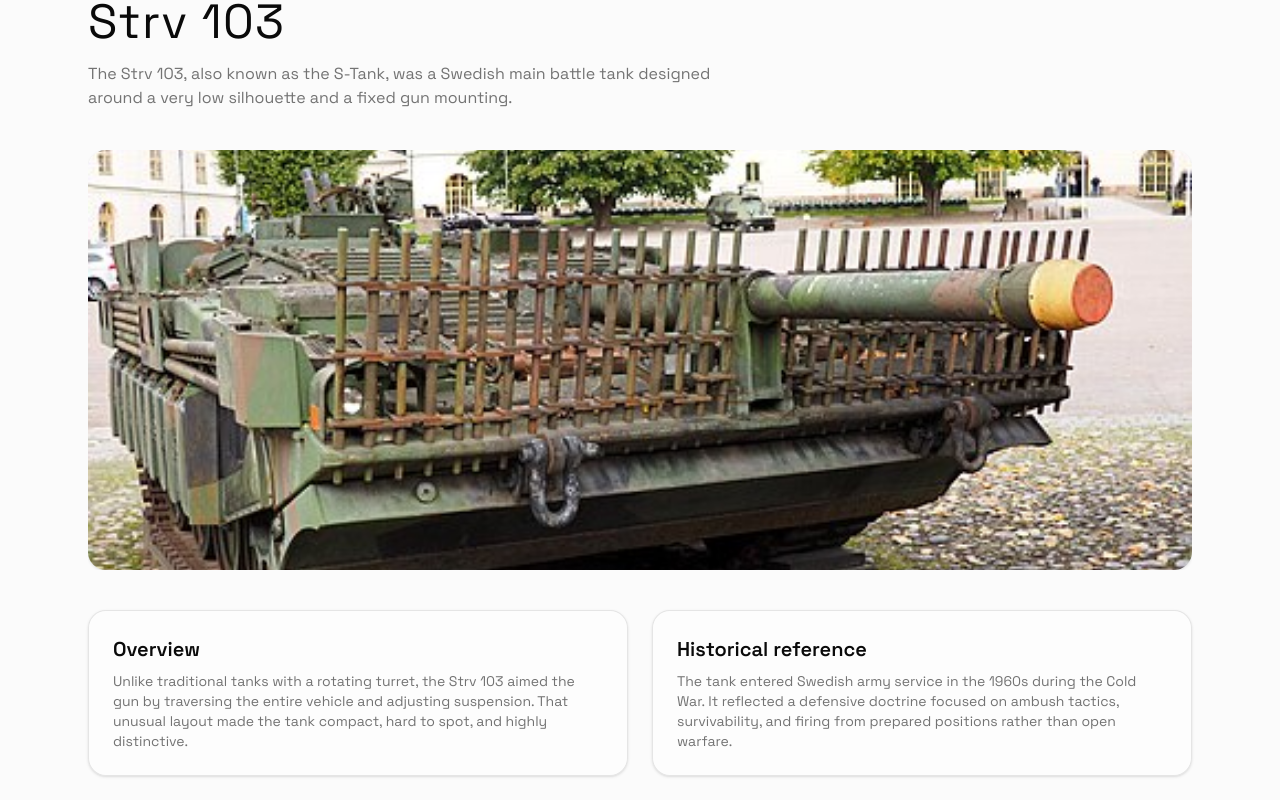
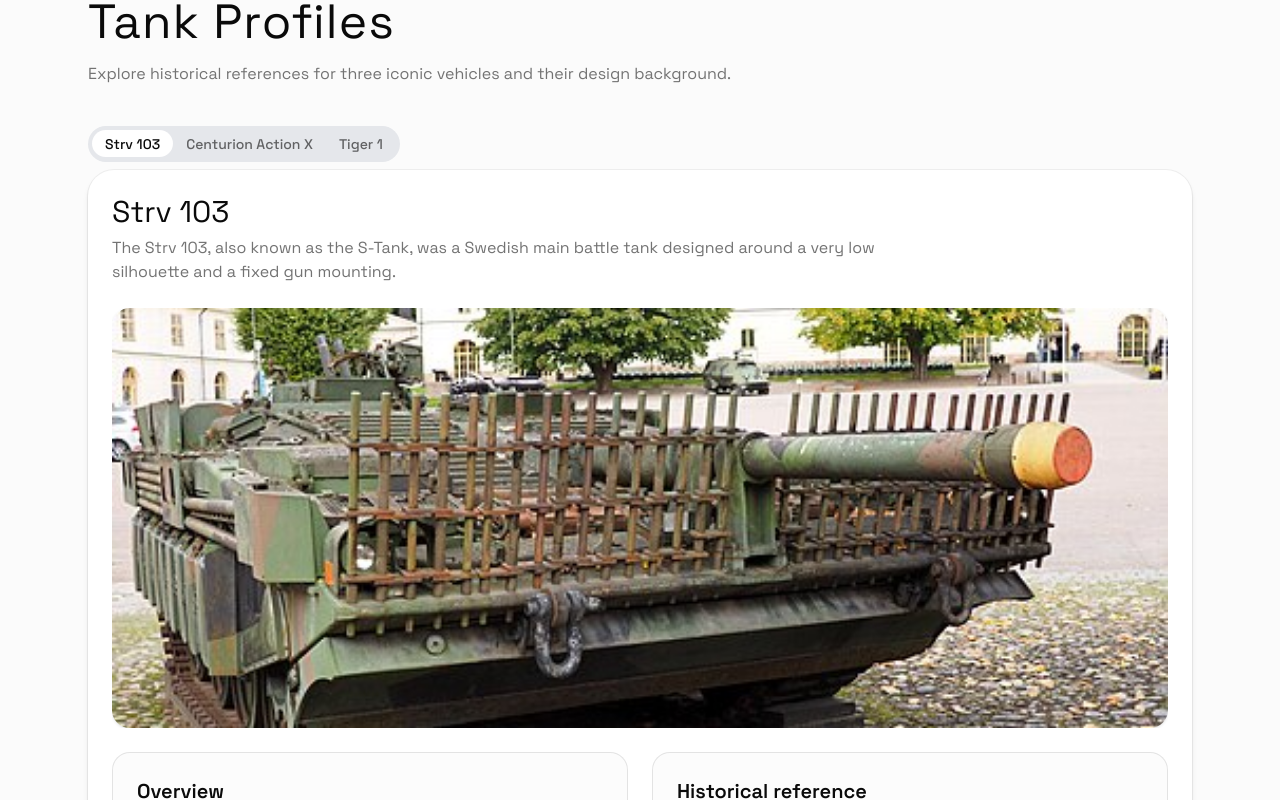
Before and after one commit to Dirga36/doodle-tank-website, a Next.js app: page / in a window 1280 px wide. Shown: the part 1760-2560 px from the top of the page. Built offline with nearby package versions, Linux system fonts and the light colour scheme; no server answers.

Commit message:
feat | add more aside content

```diff
--- a/app/page.tsx
+++ b/app/page.tsx
@@ -18,6 +18,19 @@ import {
   DialogTitle,
   DialogTrigger,
 } from "@/components/ui/dialog";
+import {
+  Tabs,
+  TabsContent,
+  TabsList,
+  TabsTrigger,
+} from "@/components/ui/tabs";
+import {
+  Card,
+  CardContent,
+  CardDescription,
+  CardHeader,
+  CardTitle,
+} from "@/components/ui/card";
 
 export default function Home() {
   return (
@@ -261,22 +274,46 @@ export default function Home() {
             <p className="text-xs font-semibold uppercase tracking-[0.3em] text-muted-foreground">
               Real-world reference
             </p>
-            <h1 className="text-4xl font-(--font-display) tracking-wide md:text-5xl">
-              Strv 103
-            </h1>
-            <p className="max-w-2xl text-base text-muted-foreground">
-              The Strv 103, also known as the S-Tank, was a Swedish main battle
-              tank designed around a very low silhouette and a fixed gun
-              mounting.
+            <h2 className="text-4xl font-(--font-display) tracking-wide md:text-5xl">
+              Tank Profiles
+            </h2>
+            <p className="max-w-3xl text-base text-muted-foreground">
+              Explore historical references for three iconic vehicles and their
+              design background.
             </p>
           </div>
 
-          <section>
+          <Tabs defaultValue="strv-103" className="w-full">
+            <TabsList className="bg-gray-200">
+              <TabsTrigger value="strv-103">
+                Strv 103
+              </TabsTrigger>
+              <TabsTrigger value="centurion-action-x">
+                Centurion Action X
+              </TabsTrigger>
+              <TabsTrigger value="tiger-1">
+                Tiger 1
+              </TabsTrigger>
+            </TabsList>
+
+            <TabsContent value="strv-103" className="mt-0">
+              <Card>
+                <CardHeader>
+                  <CardTitle className="text-3xl font-(--font-display)">
+                    Strv 103
+                  </CardTitle>
+                  <CardDescription className="max-w-3xl text-sm md:text-base">
+                    The Strv 103, also known as the S-Tank, was a Swedish main
+                    battle tank designed around a very low silhouette and a
+                    fixed gun mounting.
+                  </CardDescription>
+                </CardHeader>
+                <CardContent className="space-y-6">
                   <Carousel className="relative">
                     <CarouselContent>
                       <CarouselItem>
                         <Image
-                    className="slider-image is-active h-80 w-full rounded-2xl object-cover shadow-sm md:h-105"
+                          className="h-80 w-full rounded-2xl object-cover shadow-sm md:h-105"
                           src="/images/Stridsvagn_103_outside_the_Swedish_Army_Museum_in_September_2015.jpg"
                           alt="Strv 103 parked outside the Swedish Army Museum"
                           width={960}
@@ -285,7 +322,7 @@ export default function Home() {
                       </CarouselItem>
                       <CarouselItem>
                         <Image
-                    className="slider-image h-80 w-full rounded-2xl object-cover shadow-sm md:h-105"
+                          className="h-80 w-full rounded-2xl object-cover shadow-sm md:h-105"
                           src="/images/STRV-103_demonstrating_at_P7_Revingehed,_24th_April_2022.jpg"
                           alt="Strv 103 demonstrating mobility at P7 Revingehed"
                           width={960}
@@ -294,7 +331,7 @@ export default function Home() {
                       </CarouselItem>
                       <CarouselItem>
                         <Image
-                    className="slider-image h-80 w-full rounded-2xl object-cover shadow-sm md:h-105"
+                          className="h-80 w-full rounded-2xl object-cover shadow-sm md:h-105"
                           src="/images/sw_strv_103c.jpg"
                           alt="Side profile of a Strv 103C tank"
                           width={960}
@@ -303,29 +340,177 @@ export default function Home() {
                       </CarouselItem>
                     </CarouselContent>
                   </Carousel>
-          </section>
 
                   <div className="grid gap-6 md:grid-cols-2">
-            <article className="rounded-2xl border border-foreground/10 bg-card/60 p-6 shadow-sm">
-              <h2 className="text-xl font-semibold">Overview</h2>
+                    <article className="rounded-2xl border border-foreground/10 bg-muted/30 p-6">
+                      <h3 className="text-xl font-semibold">Overview</h3>
                       <p className="mt-2 text-sm text-muted-foreground">
-                Unlike traditional tanks with a rotating turret, the Strv 103
-                aimed the gun by traversing the entire vehicle and adjusting
-                suspension. That unusual layout made the tank compact, hard to
-                spot, and highly distinctive.
+                        Unlike traditional tanks with a rotating turret, the
+                        Strv 103 aimed the gun by traversing the entire vehicle
+                        and adjusting suspension. That unusual layout made the
+                        tank compact, hard to spot, and highly distinctive.
                       </p>
                     </article>
 
-            <article className="rounded-2xl border border-foreground/10 bg-card/60 p-6 shadow-sm">
-              <h2 className="text-xl font-semibold">Historical reference</h2>
+                    <article className="rounded-2xl border border-foreground/10 bg-muted/30 p-6">
+                      <h3 className="text-xl font-semibold">
+                        Historical reference
+                      </h3>
                       <p className="mt-2 text-sm text-muted-foreground">
-                The tank entered Swedish army service in the 1960s during the
-                Cold War. It reflected a defensive doctrine focused on ambush
-                tactics, survivability, and firing from prepared positions
-                rather than open warfare.
+                        The tank entered Swedish army service in the 1960s
+                        during the Cold War. It reflected a defensive doctrine
+                        focused on ambush tactics, survivability, and firing
+                        from prepared positions rather than open warfare.
                       </p>
                     </article>
                   </div>
+                </CardContent>
+              </Card>
+            </TabsContent>
+
+            <TabsContent value="centurion-action-x" className="mt-0">
+              <Card>
+                <CardHeader>
+                  <CardTitle className="text-3xl font-(--font-display)">
+                    Centurion Action X
+                  </CardTitle>
+                  <CardDescription className="max-w-3xl text-sm md:text-base">
+                    The Centurion Action X is a British experimental tank
+                    design. It originated in 1955 as an upgrade project to
+                    improve the standard Centurion&apos;s ballistic protection.
+                  </CardDescription>
+                </CardHeader>
+                <CardContent className="space-y-6">
+                  <Carousel className="relative">
+                    <CarouselContent>
+                      <CarouselItem>
+                        <Image
+                          className="h-80 w-full rounded-2xl object-cover shadow-sm md:h-105"
+                          src="/images/Stridsvagn_103_outside_the_Swedish_Army_Museum_in_September_2015.jpg"
+                          alt="Reference tank image for Centurion Action X profile"
+                          width={960}
+                          height={540}
+                        />
+                      </CarouselItem>
+                      <CarouselItem>
+                        <Image
+                          className="h-80 w-full rounded-2xl object-cover shadow-sm md:h-105"
+                          src="/images/STRV-103_demonstrating_at_P7_Revingehed,_24th_April_2022.jpg"
+                          alt="Reference armored vehicle movement image"
+                          width={960}
+                          height={540}
+                        />
+                      </CarouselItem>
+                      <CarouselItem>
+                        <Image
+                          className="h-80 w-full rounded-2xl object-cover shadow-sm md:h-105"
+                          src="/images/sw_strv_103c.jpg"
+                          alt="Reference side profile image for tank details"
+                          width={960}
+                          height={540}
+                        />
+                      </CarouselItem>
+                    </CarouselContent>
+                  </Carousel>
+
+                  <div className="grid gap-6 md:grid-cols-2">
+                    <article className="rounded-2xl border border-foreground/10 bg-muted/30 p-6">
+                      <h3 className="text-xl font-semibold">Overview</h3>
+                      <p className="mt-2 text-sm text-muted-foreground">
+                        Because the original vehicle never passed the prototype
+                        and ballistic testing stages, it is famous today
+                        primarily as a virtual combat vehicle in games like
+                        World of Tanks.
+                      </p>
+                    </article>
+
+                    <article className="rounded-2xl border border-foreground/10 bg-muted/30 p-6">
+                      <h3 className="text-xl font-semibold">
+                        Historical reference
+                      </h3>
+                      <p className="mt-2 text-sm text-muted-foreground">
+                        Initiated around 1955, the project sought to solve weak
+                        points of the classic Centurion turret, especially the
+                        vulnerable gun mantlet. A mantletless, heavily angled
+                        turret front increased shell deflection.
+                      </p>
+                    </article>
+                  </div>
+                </CardContent>
+              </Card>
+            </TabsContent>
+
+            <TabsContent value="tiger-1" className="mt-0">
+              <Card>
+                <CardHeader>
+                  <CardTitle className="text-3xl font-(--font-display)">
+                    Tiger 1
+                  </CardTitle>
+                  <CardDescription className="max-w-3xl text-sm md:text-base">
+                    The Panzerkampfwagen VI, commonly known as the Tiger I, was
+                    a formidable German heavy tank used in World War II.
+                  </CardDescription>
+                </CardHeader>
+                <CardContent className="space-y-6">
+                  <Carousel className="relative">
+                    <CarouselContent>
+                      <CarouselItem>
+                        <Image
+                          className="h-80 w-full rounded-2xl object-cover shadow-sm md:h-105"
+                          src="/images/Stridsvagn_103_outside_the_Swedish_Army_Museum_in_September_2015.jpg"
+                          alt="Reference heavy tank museum image"
+                          width={960}
+                          height={540}
+                        />
+                      </CarouselItem>
+                      <CarouselItem>
+                        <Image
+                          className="h-80 w-full rounded-2xl object-cover shadow-sm md:h-105"
+                          src="/images/STRV-103_demonstrating_at_P7_Revingehed,_24th_April_2022.jpg"
+                          alt="Reference heavy tank demonstration image"
+                          width={960}
+                          height={540}
+                        />
+                      </CarouselItem>
+                      <CarouselItem>
+                        <Image
+                          className="h-80 w-full rounded-2xl object-cover shadow-sm md:h-105"
+                          src="/images/sw_strv_103c.jpg"
+                          alt="Reference side profile armored vehicle image"
+                          width={960}
+                          height={540}
+                        />
+                      </CarouselItem>
+                    </CarouselContent>
+                  </Carousel>
+
+                  <div className="grid gap-6 md:grid-cols-2">
+                    <article className="rounded-2xl border border-foreground/10 bg-muted/30 p-6">
+                      <h3 className="text-xl font-semibold">Overview</h3>
+                      <p className="mt-2 text-sm text-muted-foreground">
+                        Tiger I is arguably the most famous tank of the Second
+                        World War. Its armor, firepower, and size made it
+                        legendary, though it also suffered from reliability
+                        issues and engine fires.
+                      </p>
+                    </article>
+
+                    <article className="rounded-2xl border border-foreground/10 bg-muted/30 p-6">
+                      <h3 className="text-xl font-semibold">
+                        Historical reference
+                      </h3>
+                      <p className="mt-2 text-sm text-muted-foreground">
+                        Introduced in mid-1942, the Tiger I served on the
+                        Eastern and Western Fronts and in North Africa. Its
+                        heavy armor and long-range gun made it highly effective
+                        in defensive operations against Allied and Soviet armor.
+                      </p>
+                    </article>
+                  </div>
+                </CardContent>
+              </Card>
+            </TabsContent>
+          </Tabs>
         </section>
       </aside>
 
```
Also changed, not shown: 1 other file (tests, documents, lock files or other folders). Lines whose indentation alone changed are shown as unchanged.
